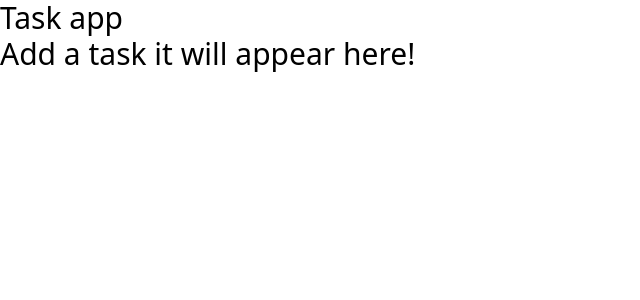
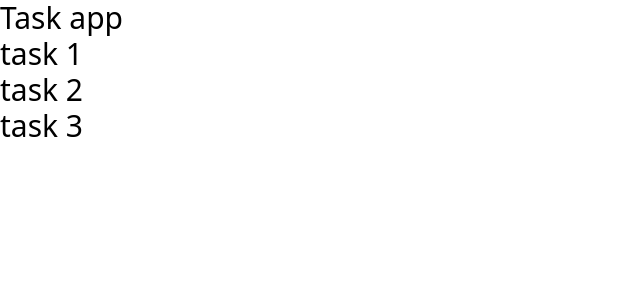
Before and after one commit to Renukta-21/tasks-mern, a React (Vite) app in the folder client/: page / in a window 1280 px wide. Shown: the top 300 px of the page, without its empty margins (0-640 px from the left). Built offline with nearby package versions, Linux system fonts and the light colour scheme.

Commit message:
rendering tasks

```diff
--- a/client/src/Tasks.jsx
+++ b/client/src/Tasks.jsx
@@ -1,8 +1,16 @@
 function Tasks() {
-    const tasks = ['task 1', 'task 2', 'task 3']
+  const tasks = ['task 1', 'task 2', 'task 3']
 
-    return (
-    <div>Add a task it will appear here!</div>
+  return (
+    <div>
+      {tasks.length > 0 ? (
+        <p>{tasks.map(task=>(
+            <div>{task}</div>
+        ))}</p>
+      ) : (
+        <p>There is no tasks added yet, add one to get started!</p>
+      )}
+    </div>
   )
 }
 
```
